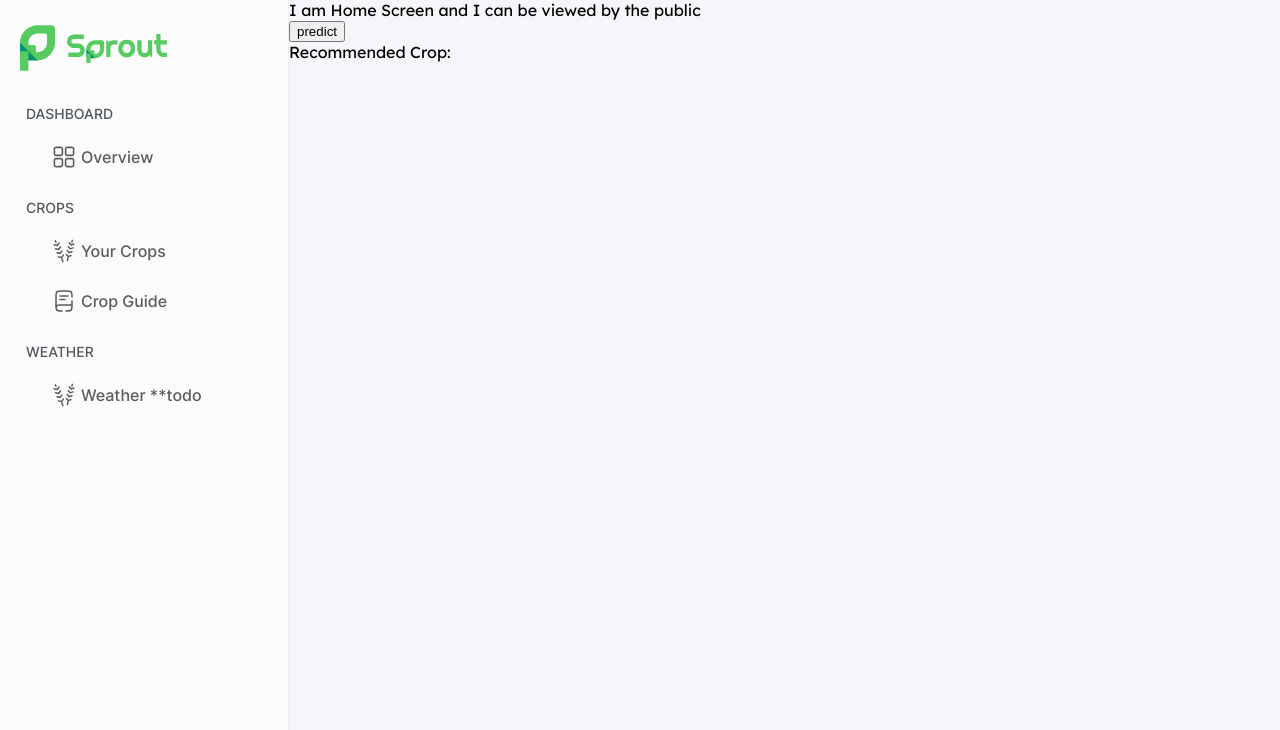
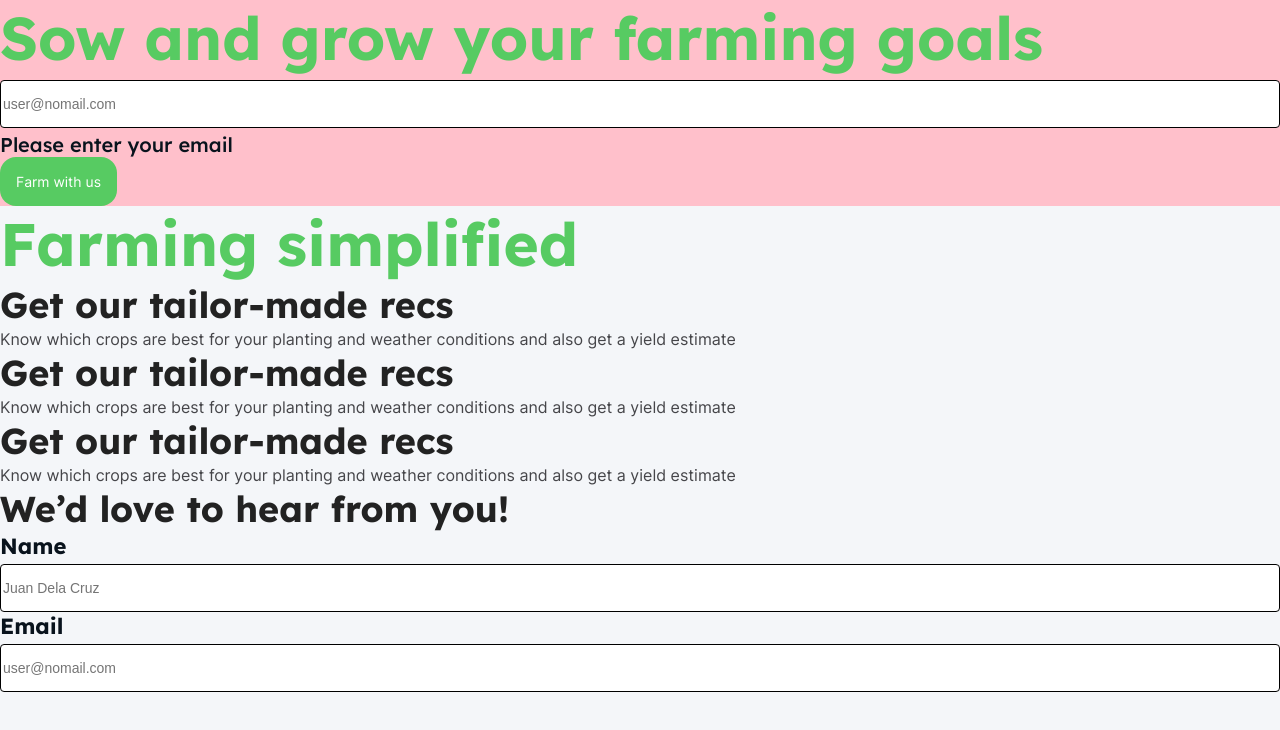
Before and after one commit to dacosio/project-2, a React (Create React App) app in the folder frontend/: page / in a window 1280 px wide. Shown: the top 730 px of the page. Built offline with nearby package versions, Linux system fonts and the light colour scheme.

Commit message:
Added nuetrals in typography css and started homepage

```diff
--- a/frontend/src/App.tsx
+++ b/frontend/src/App.tsx
@@ -13,8 +13,8 @@ import Weather from "./pages/Weather";
 function App() {
   return (
     <Routes>
+      <Route index element={<Home />} />
       <Route path="/" element={<Layout />}>
-        <Route index element={<Home />} />
         <Route path="dashboard" element={<Dashboard />} />
         <Route path="your-crops" element={<YourCrop />} />
         <Route path="crop-guide" element={<CropGuide />} />
--- a/frontend/src/components/base/Typography/Typography.props.ts
+++ b/frontend/src/components/base/Typography/Typography.props.ts
@@ -19,6 +19,7 @@ export interface TypographyProps extends HTMLAttributes<HTMLParagraphElement> {
   children: any;
   variant?: Variants;
   textColor?:
+    | keyof Theme["neutral"]
     | keyof Theme["btn"]["text"]
     | keyof Theme["grey"]
     | keyof Theme["brand"]
--- a/frontend/src/components/base/Typography/Typography.style.ts
+++ b/frontend/src/components/base/Typography/Typography.style.ts
@@ -90,6 +90,7 @@ export const P = styled.p<TypographyProps>`
   font-weight: ${({ variant, weight }) => weight || font[variant || "body"]};
   color: ${({ theme, textColor = "shade9" }) => {
     const selectedColor = {
+      ...theme.neutral,
       ...theme.grey,
       ...theme.brand,
       ...theme.btn.text,
--- a/frontend/src/pages/Home/Home.style.ts
+++ b/frontend/src/pages/Home/Home.style.ts
@@ -2,3 +2,13 @@ import styled from "@emotion/styled";
 import { theme } from "utils/Theme";
 
 export const Container = styled.div``;
+
+export const Header = styled.div`
+background-color: pink;
+`;
+
+export const About = styled.div``;
+
+export const Details = styled.div``;
+
+export const Contact = styled.div``;
--- a/frontend/src/pages/Home/Home.view.tsx
+++ b/frontend/src/pages/Home/Home.view.tsx
@@ -1,47 +1,86 @@
 import React, { useState } from "react";
 import { HomeGeneratedProps } from "./Home.props";
-import { Container } from "./Home.style";
+import { Container, Header, About, Details, Contact } from "./Home.style";
 import Typography from "components/base/Typography";
+import TextField from "components/base/TextField";
+import Button from "components/base/Button";
 import axios from "axios";
 
 const HomeView = (props: HomeGeneratedProps) => {
-  const [responseData, setResponseData] = useState({ prediction: [""] });
-  const [error, setError] = useState(null);
-  const apiUrl = "http://localhost:5000/predict-crop";
-  const postData = {
-    N: 831,
-    P: 44215,
-    K: 1230,
-    temperature: 28,
-    humidity: 120.221212123,
-    ph: 2227.0,
-    rainfall: 1230.9,
-  };
+  const [email, setEmail] = useState<string>("");
+  const [name, setName] = useState<string>("");
 
-  const onPredict = () =>
-    axios
-      .post(apiUrl, postData)
-      .then((response) => {
-        console.log(response);
-        // Set the response data in the component's state
-        setResponseData(response.data);
-        setError(null);
-      })
-      .catch((error) => {
-        // Handle any errors and set the error in the component's state
-        setResponseData({ prediction: [""] });
-        setError(error);
-        console.log(error);
-      });
-
-  console.log(responseData);
   return (
     <Container>
-      I am Home Screen and I can be viewed by the public
-      <div>
-        <button onClick={onPredict}>predict</button>
-        <div>Recommended Crop: {responseData.prediction[0]}</div>
-      </div>
+      <Header>
+        <Typography variant="title1" weight="700" textColor="accent">
+          Sow and grow your farming goals
+        </Typography>
+        <TextField
+          value={email}
+          onChangeText={setEmail}
+          placeholder="user@nomail.com"
+          error="Please enter your email"
+        />
+        <Button
+          text="Farm with us"
+          variant="primary"
+          size="md"
+          takeFullWidth={false}
+        ></Button>
+      </Header>
+
+      <About>
+        <Typography variant="title1" weight="700" textColor="accent">
+          Farming simplified
+        </Typography>
+        <Details>
+          <Typography variant="title2" weight="700" textColor="n90">
+            Get our tailor-made recs
+          </Typography>
+          <Typography variant="body" weight="400" textColor="n80">
+            Know which crops are best for your planting and weather conditions
+            and also get a yield estimate
+          </Typography>
+        </Details>
+        <Details>
+          <Typography variant="title2" weight="700" textColor="n90">
+            Get our tailor-made recs
+          </Typography>
+          <Typography variant="body" weight="400" textColor="n80">
+            Know which crops are best for your planting and weather conditions
+            and also get a yield estimate
+          </Typography>
+        </Details>
+        <Details>
+          <Typography variant="title2" weight="700" textColor="n90">
+            Get our tailor-made recs
+          </Typography>
+          <Typography variant="body" weight="400" textColor="n80">
+            Know which crops are best for your planting and weather conditions
+            and also get a yield estimate
+          </Typography>
+        </Details>
+      </About>
+      <Contact>
+
+        <Typography variant="title2" weight="700" textColor="n90">
+          We’d love to hear from you!
+        </Typography>
+        <TextField
+          label="Name"
+          value={name}
+          onChangeText={setName}
+          placeholder="Juan Dela Cruz"
+        />
+        <TextField
+          label="Email"
+          value={email}
+          onChangeText={setEmail}
+          placeholder="user@nomail.com"
+        />
+
+      </Contact>
     </Container>
   );
 };
```
